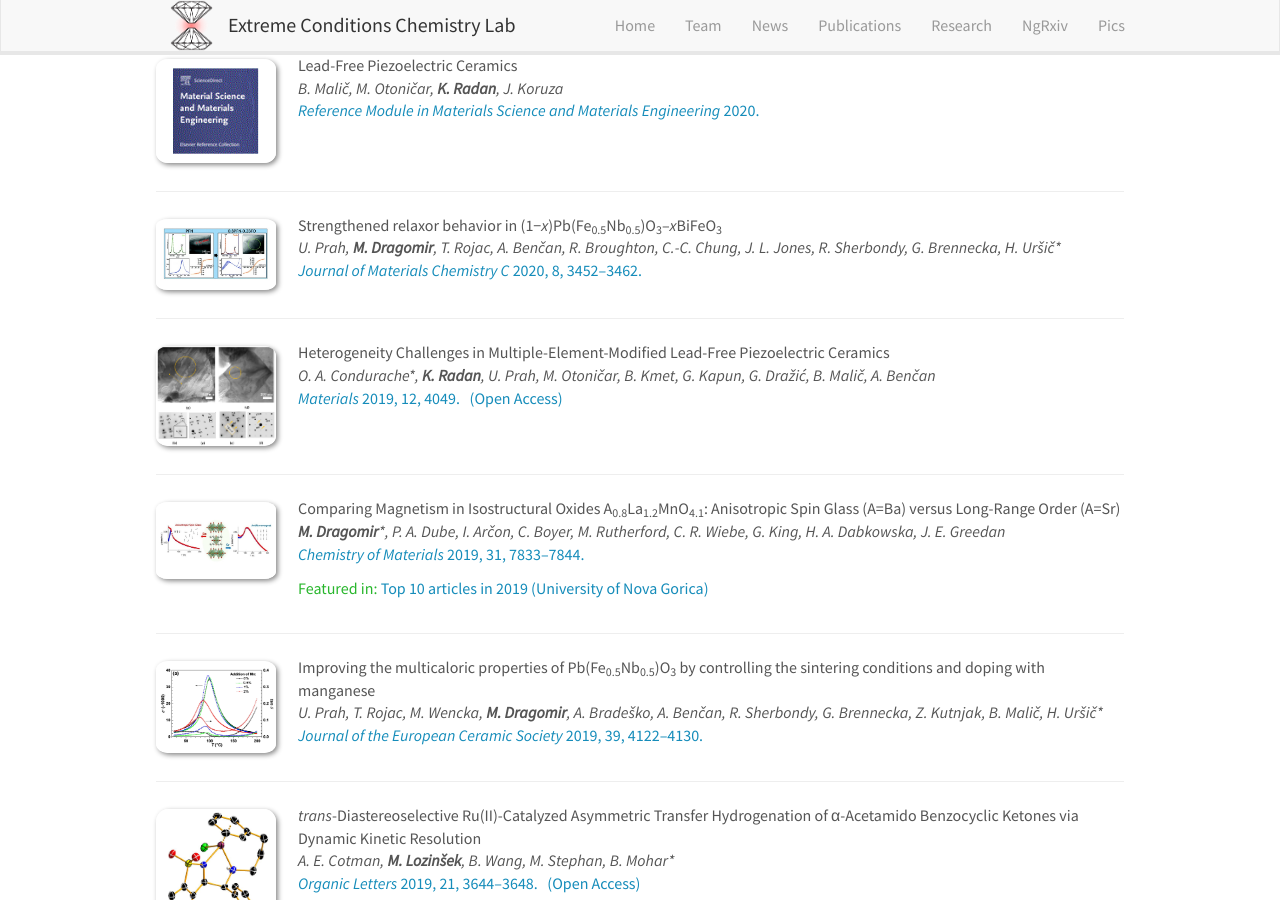
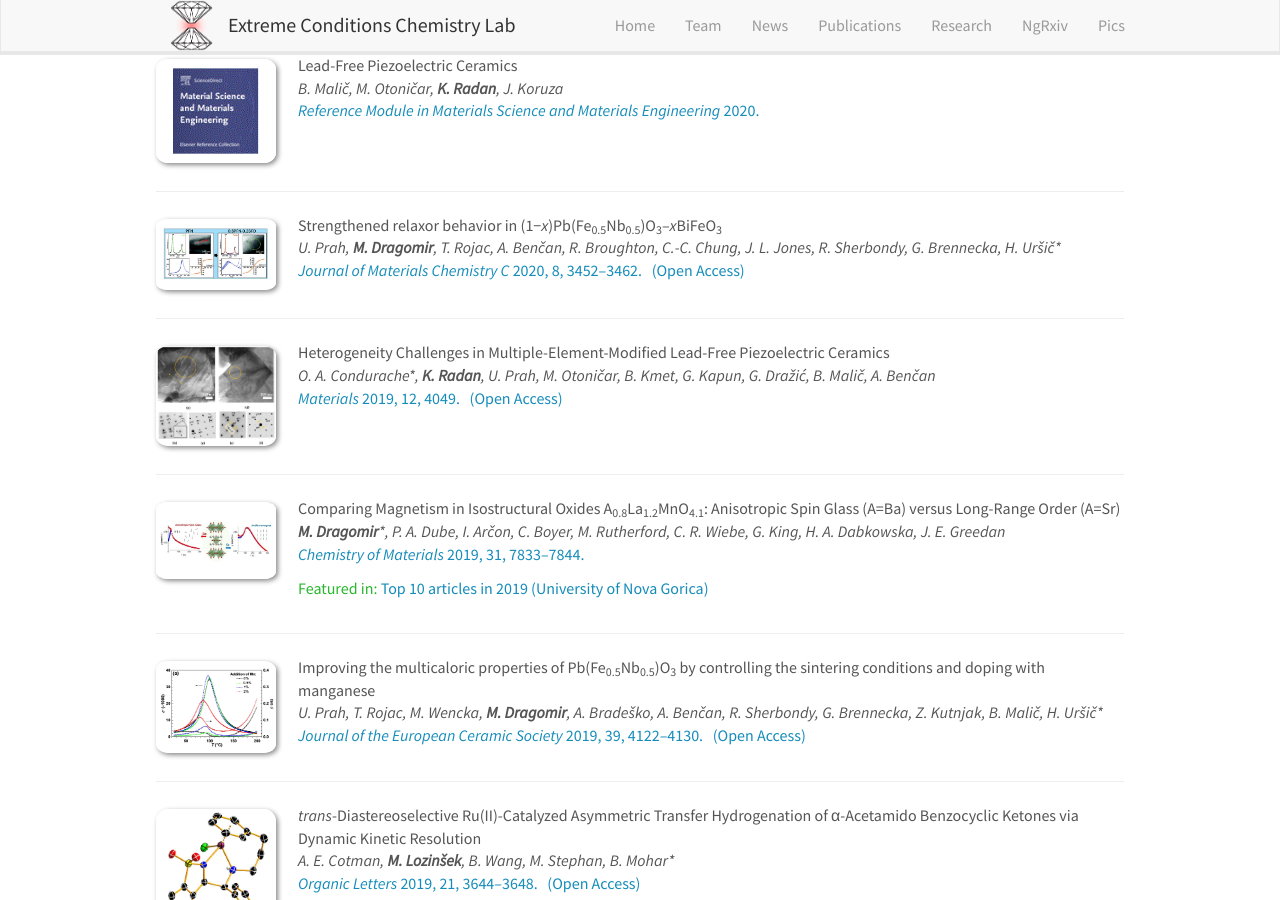
Before and after one commit to eccl-jsi/eccl-jsi.github.io, a Jekyll site: the page built from _pages/publications.md, in a window 1280 px wide and 900 px high, scrolled down 2673 px. Built offline with Jekyll 4.4.1, drawn with Linux system fonts in a browser that asks for light colours; nearby versions of some CDN libraries.

Commit message:
Update publist.yml

```diff
--- a/_data/publist.yml
+++ b/_data/publist.yml
@@ -78,7 +78,7 @@
   highlight: 0
   image: JMC-C2020-TOC.jpg
   link:
-    display: "<i>Journal of Materials Chemistry C</i> 2020, 8, 3452–3462."
+    display: "<i>Journal of Materials Chemistry C</i> 2020, 8, 3452–3462. &nbsp;&nbsp;(Open Access)"
     url: "http://dx.doi.org/10.1039/C9TC05883D"
   title: "Strengthened relaxor behavior in (1−<i>x</i>)Pb(Fe<sub>0.5</sub>Nb<sub>0.5</sub>)O<sub>3</sub>–<i>x</i>BiFeO<sub>3</sub>"
 -
@@ -106,7 +106,7 @@
   highlight: 0
   image: JECS2019A-TOC.jpg
   link:
-    display: "<i>Journal of the European Ceramic Society</i> 2019, 39, 4122–4130."
+    display: "<i>Journal of the European Ceramic Society</i> 2019, 39, 4122–4130. &nbsp;&nbsp;(Open Access)"
     url: "http://dx.doi.org/10.1016/j.jeurceramsoc.2019.05.062"
   title: "Improving the multicaloric properties of Pb(Fe<sub>0.5</sub>Nb<sub>0.5</sub>)O<sub>3</sub> by controlling the sintering conditions and doping with manganese"
 -
```
